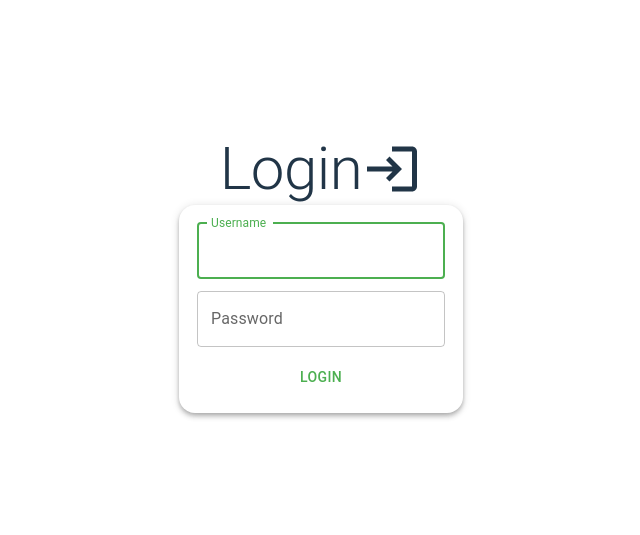
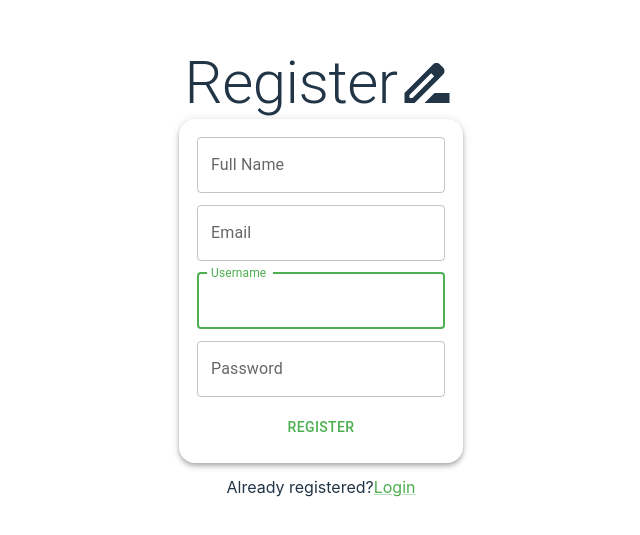
Before and after one commit to fri-rso-delivery-app/web-ui, a React (Vite) app: page /register in a window 1280 px wide. Shown: the part 127-662 px from the top of the page, without its empty margins (319-959 px from the left). Built offline with nearby package versions, Linux system fonts and the light colour scheme.

Commit message:
add register

```diff
--- a/src/App.tsx
+++ b/src/App.tsx
@@ -12,6 +12,7 @@ import Login from './routes/auth/Login'
 import AppRouter from './routes/AppRouter'
 import { CircularProgress, createTheme, PaletteMode, ThemeProvider } from '@mui/material'
 import { ColorModeContext, getAppTheme } from './util/theme'
+import Register from './routes/auth/Register'
 
 export default function App() {
   const [mode, setMode] = useState(
@@ -77,6 +78,7 @@ const AppRoutes = () => {
   if (!authCtx.auth)
     return (
       <Routes>
+        <Route path="/register" element={ <Register /> } />
         <Route path="*" element={ <Login /> } />
       </Routes>
     )
--- a/src/routes/auth/Login.tsx
+++ b/src/routes/auth/Login.tsx
@@ -1,9 +1,11 @@
+import { Link as RouterLink } from "react-router-dom";
 import React, { useState } from "react";
 import axios from 'axios';
 import {
   Paper,
   Button,
   TextField,
+  Link,
   Box,
   Typography
 } from "@mui/material";
@@ -83,6 +85,11 @@ function Login() {
         >
           Login
         </Button>
+
+        <Link
+          component={RouterLink}
+          to="/register">Regsiter</Link>
+
       </Paper>
     </Box>
   )
--- /dev/null
+++ b/src/routes/auth/Register.tsx
@@ -0,0 +1,117 @@
+import { Link as RouterLink, useNavigate } from "react-router-dom";
+import React, { useState } from "react";
+import axios from 'axios';
+import {
+  Paper,
+  Button,
+  TextField,
+  Link,
+  Box,
+  Typography
+} from "@mui/material";
+
+import RegisterIcon from '@mui/icons-material/DriveFileRenameOutline';
+
+function Register() {
+
+  const navigate = useNavigate();
+
+  const [name, setName] = useState("");
+  const [password, setPassword] = useState("");
+  const [fullName, setFullName] = useState("");
+  const [email, setEmail] = useState("");
+
+  const handleSubmit = (evt: React.FormEvent<HTMLFormElement>) => {
+    evt.preventDefault();
+    const data = {
+      username: name,
+      password: password,
+      full_name: fullName,
+      email: email,
+    };
+    axios
+      .post("/auth/users/register", data)
+      .then((response) => {
+        console.log(response);
+        navigate('/login');
+      });
+  };
+
+  return(
+    <Box sx={{ m: 8 }}>
+      <Typography variant="h2">
+        Register
+        <RegisterIcon fontSize="inherit"/>
+      </Typography>
+
+      <Paper
+        component="form"
+        sx={{
+          display: 'flex',
+          flexDirection: 'column',
+          alignItems: 'center',
+          padding: 2,
+          margin: 'auto',
+          marginBottom: 2,
+          width: 'max-content',
+        }}
+        onSubmit={handleSubmit}
+      >
+        <TextField
+          sx={{ m: 1 }}
+          type="text"
+          value={fullName}
+          label="Full Name"
+          name="fullName"
+          autoComplete="name"
+          autoFocus
+          onChange={(e) => setFullName(e.target.value)}
+        />
+        <TextField
+          sx={{ m: 1 }}
+          type="text"
+          value={email}
+          label="Email"
+          name="email"
+          autoComplete="email"
+          autoFocus
+          onChange={(e) => setEmail(e.target.value)}
+        />
+        <TextField
+          sx={{ m: 1 }}
+          type="text"
+          value={name}
+          label="Username"
+          name="username"
+          autoComplete="username"
+          autoFocus
+          onChange={(e) => setName(e.target.value)}
+        />
+        <TextField
+          sx={{ m: 1 }}
+          type="password"
+          value={password}
+          name="password"
+          label="Password"
+          autoComplete="new-password"
+          onChange={(e) => setPassword(e.target.value)}
+        />
+        <Button
+          sx={{ m: 1 }}
+          type="submit"
+          value="Submit"
+        >
+          Register
+        </Button>
+
+      </Paper>
+
+      Already registered?
+      <Link
+        component={RouterLink}
+        to="/login">Login</Link>
+    </Box>
+  )
+}
+
+export default Register;
```
